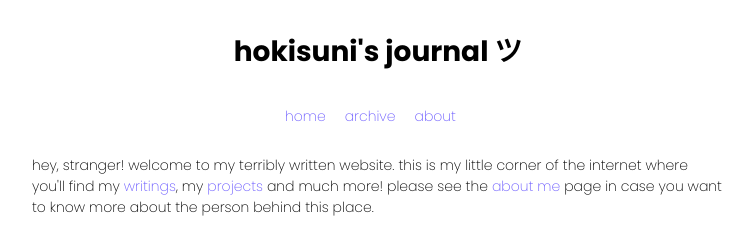
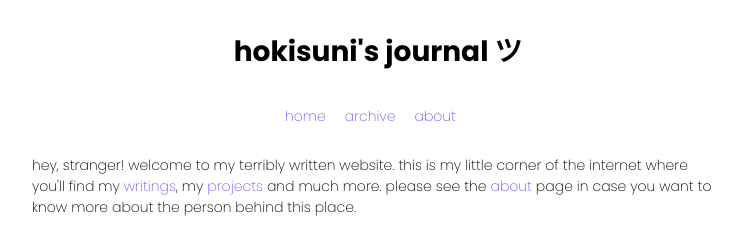
Before and after one commit to hokisuni/hokisuni.github.io, a plain HTML site: page index.html in a window 1280 px wide. Shown: the top 232 px of the page, 262-1015 px from the left. Drawn offline with Linux system fonts and the light colour scheme.

Commit message:
Update index.html

```diff
--- a/index.html
+++ b/index.html
@@ -90,7 +90,7 @@ grid-column: span 3;
 </nav>
 <section></section>
 <article>
-<p>hey, stranger! welcome to my terribly written website. this is my little corner of the internet where you'll find my <a href="#">writings</a>, my <a href="#">projects</a> and much more! please see the <a href="#">about me</a> page in case you want to know more about the person behind this place.</p>
+<p>hey, stranger! welcome to my terribly written website. this is my little corner of the internet where you'll find my <a href="#">writings</a>, my <a href="#">projects</a> and much more. please see the <a href="#">about</a> page in case you want to know more about the person behind this place.</p>
 <h2>newest articles</h2>
 <ul>
 <li><a href="#">reading list for 2026</a></li>
```
